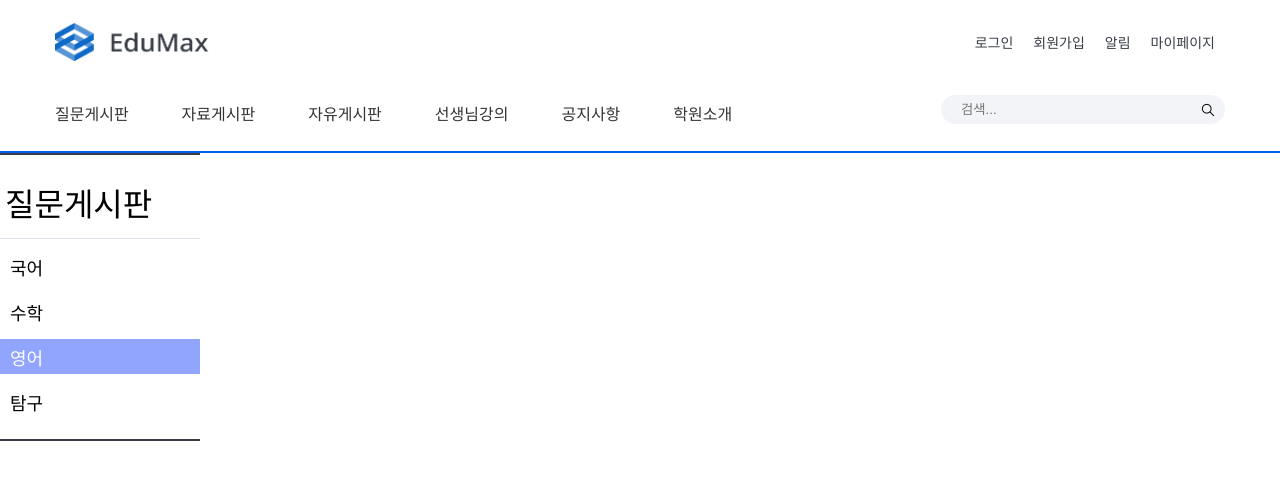
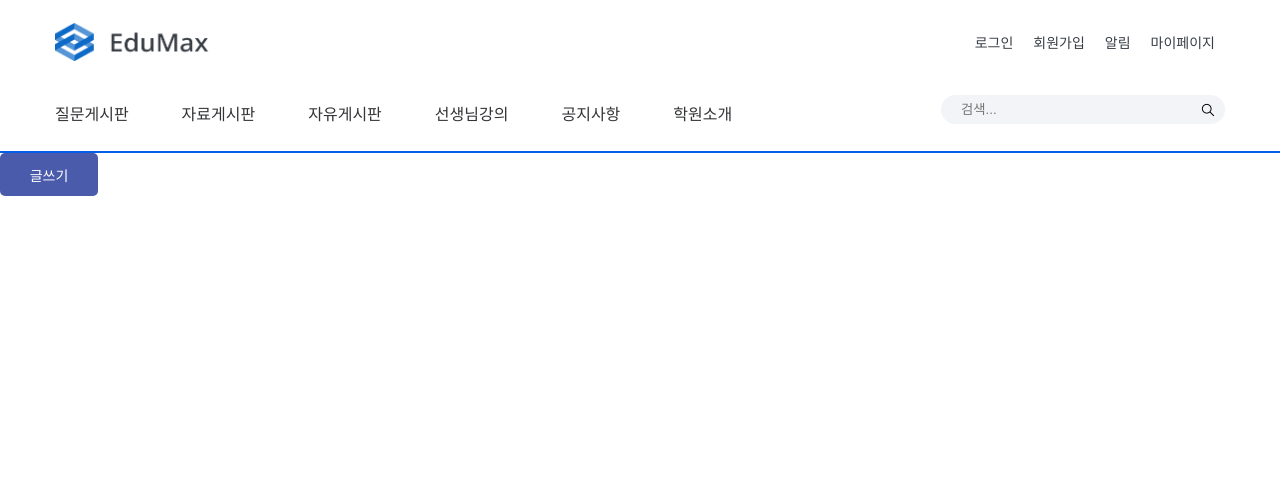
Before and after one commit to kbs1115/EduMax-front, a React (Create React App) app: page /post/question in a window 1280 px wide. Shown: the top 480 px of the page. Built offline with nearby package versions, Linux system fonts and the light colour scheme.

Commit message:
[feat] add button to use in postlist

```diff
--- /dev/null
+++ b/src/components/buttons/PostListButton.js
@@ -0,0 +1,25 @@
+import React from "react";
+import styled from "styled-components";
+import Typography from "../Typography";
+
+const StyledButton = styled.button`
+  width: ${props => props.width};
+  height: ${props => props.height};
+	display: flex;
+  justify-content: center;
+  align-items: center;
+  background-color: ${props => props.buttonColor};
+	border-radius: 5px;
+	border-style: hidden;
+	cursor: pointer;
+`;
+
+const PostListButton = ({ width, height, size, textColor, buttonColor, children }) => {
+  return (
+    <StyledButton width={width} height={height} buttonColor={buttonColor}>
+        <Typography size={size} color={textColor}>{children}</Typography>
+    </StyledButton>
+  );
+};
+
+export default PostListButton;
--- a/src/pages/QuestionBoard.js
+++ b/src/pages/QuestionBoard.js
@@ -1,9 +1,19 @@
 import React from "react";
-
 import SideBar from "../components/SideBar";
+import PostListButton from "../components/buttons/PostListButton";
 
 function QuestionBoard() {
-  return <SideBar />;
+  return (
+    <PostListButton
+      width="98px"
+      height="43px"
+      size="body_content_medium"
+      buttonColor="#4A5BAB"
+      textColor="white"
+    >
+      글쓰기
+    </PostListButton>
+  );
 }
 
 export default QuestionBoard;
```
